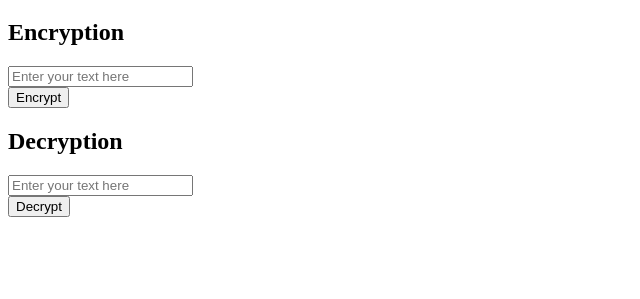
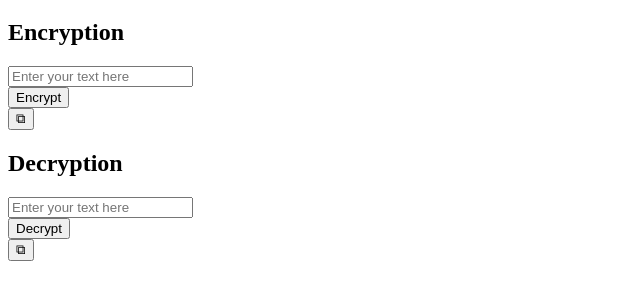
Before and after one commit to mathely27/Text_Encryptor, a plain HTML site: page index.html in a window 1280 px wide. Shown: the part 61-360 px from the top of the page, without its empty margins (0-640 px from the left). Drawn offline with Linux system fonts and the light colour scheme.

Commit message:
copy button

```diff
--- a/index.html
+++ b/index.html
@@ -22,7 +22,10 @@
             <div>
                 <button type="button" id="encrypt-btn">Encrypt</button>
             </div>
-            <div id="encrypt-result"></div>
+            <div id="encrypt-result">
+                <button class="copy-icon" id="encrypt-copy">⧉</button>
+            </div>
+
         </form>
     </div>
     <div class="divider"></div>
@@ -36,8 +39,12 @@
                 <button type="button" id="decrypt-btn">Decrypt</button>
             </div>
             <div id="decrypt-result">
+                <button class="copy-icon" id="decrypt-copy">⧉</button>
+
+
 
             </div>
+
         </form>
     </div>
     </div>
```
